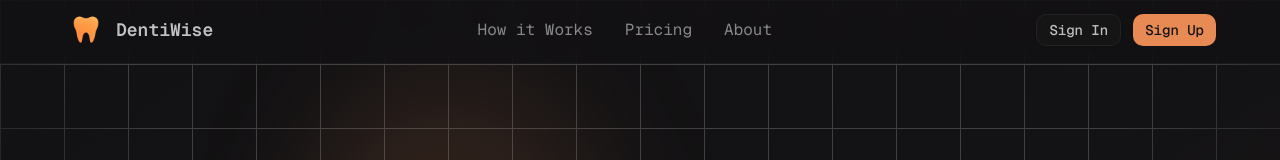
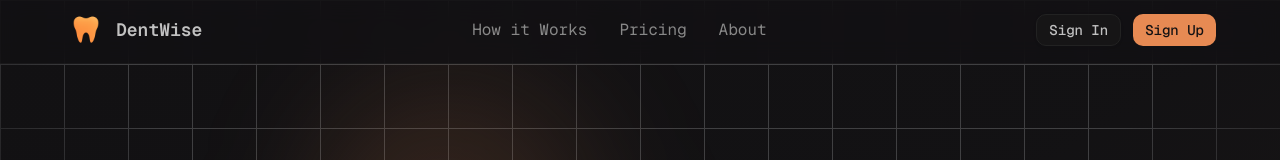
Before and after one commit to farrukh806/dentwise, a Next.js app: page / in a window 1280 px wide. Shown: the top 160 px of the page. Built offline with nearby package versions, Linux system fonts and the light colour scheme.

Commit message:
fix: correct spelling of "DentWise" in header and configuration files

```diff
--- a/components/landing/header.tsx
+++ b/components/landing/header.tsx
@@ -9,7 +9,7 @@ const Header = () => {
       <div className="max-w-6xl mx-auto flex justify-between items-center">
         <Link href="/" className="flex items-center gap-2">
           <Image src={'/logo.png'} alt="Logo" width={32} height={32} className="w-11" />
-          <span className="font-semibold text-lg">DentiWise</span>
+          <span className="font-semibold text-lg">DentWise</span>
         </Link>
         <div className="hidden md:flex items-center gap-8">
           <Link href="#" className="text-muted-foreground hover:text-foreground">
--- a/package.json
+++ b/package.json
@@ -1,5 +1,5 @@
 {
-  "name": "dentiwise",
+  "name": "DentWise",
   "version": "0.1.0",
   "private": true,
   "scripts": {
```
Also changed, not shown: 1 other file (tests, documents, lock files or other folders).
